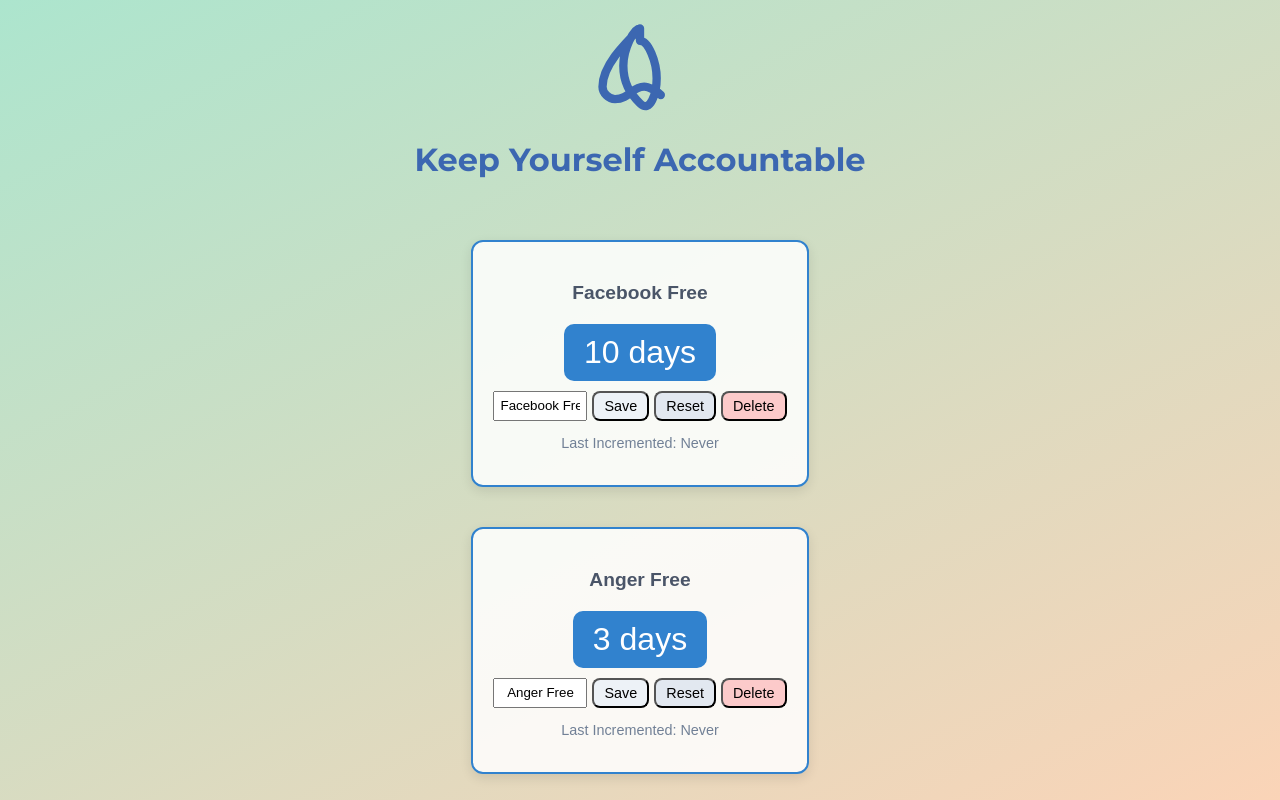
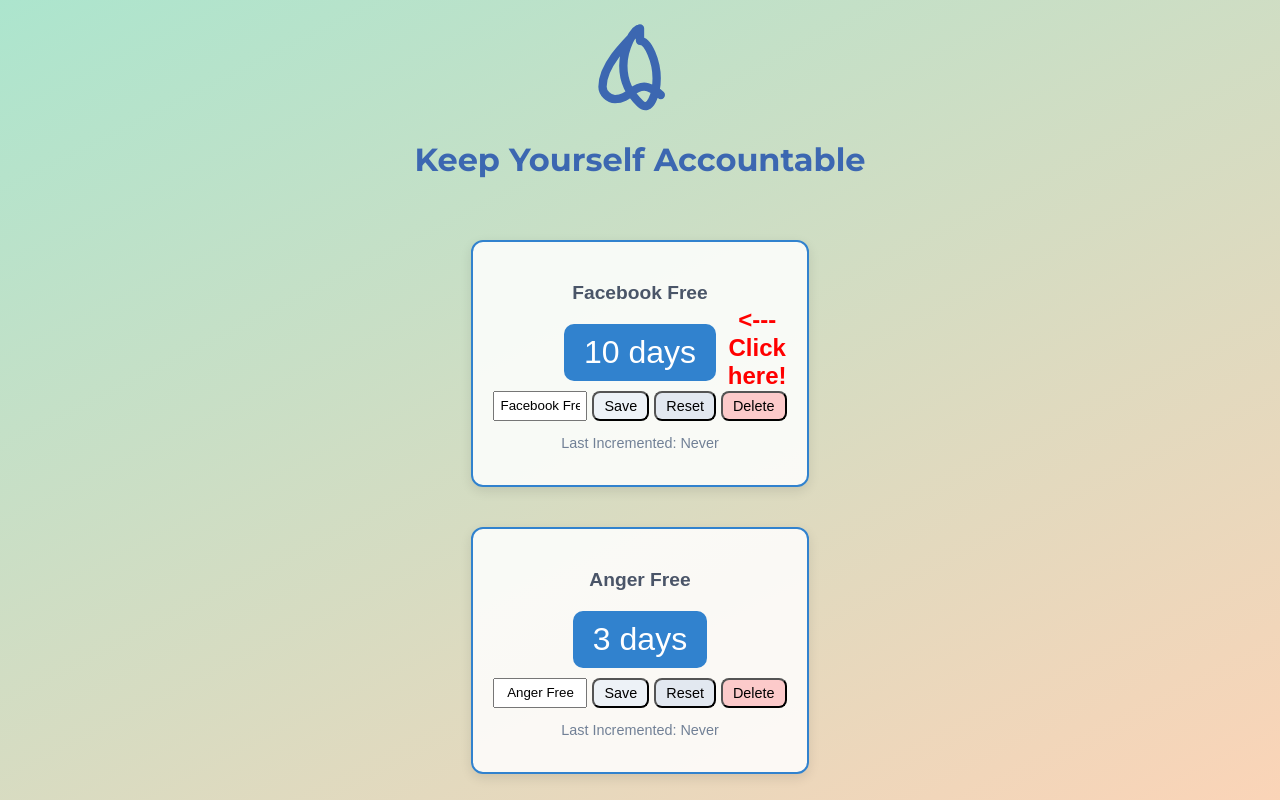
Before and after one commit to sjvdm/quit-x, a SvelteKit app: page / in a window 1280 px wide. Shown: the top 800 px of the page. Built offline with nearby package versions, Linux system fonts and the light colour scheme.

Commit message:
Added tooltip (basic) Added github link

```diff
--- a/package.json
+++ b/package.json
@@ -18,5 +18,8 @@
 		"svelte-check": "^4.0.0",
 		"typescript": "^5.0.0",
 		"vite": "^5.0.3"
+	},
+	"dependencies": {
+		"@svelte-plugins/tooltips": "^3.0.1"
 	}
 }
--- a/src/lib/CounterBox.svelte
+++ b/src/lib/CounterBox.svelte
@@ -7,6 +7,8 @@
   export let resetCounter;
   export let deleteCounter;
   export let saveCounterName;
+  // [ADDED] Tooltip state passed from parent
+  export let showTooltip = false;
 </script>
 
 <div class="counter-group">
@@ -17,9 +19,18 @@
   <h3 class="counter-title">{counter.name}</h3>
 
   <!-- Counter Button -->
-  <button class="counter-button" on:click={() => incrementCounter(index)}>
-    {counter.count} days
-  </button>
+  <!-- [MODIFIED] Added tooltip container -->
+  <div class="tooltip-container" style="position: relative;">
+    <button class="counter-button" on:click={() => incrementCounter(index)}>
+      {counter.count} days
+    </button>
+    <!-- [ADDED] Tooltip display -->
+    {#if showTooltip}
+      <div class="tooltip" style="position: absolute; top: -10%; left: 90%; transform: translateX(-50%); color: red;">
+         &lt--- Click here!
+      </div>
+    {/if}
+  </div>
 
   <!-- Counter name input and controls -->
   <div class="controls">
@@ -101,4 +112,10 @@
     font-size: 0.9em;
     color: #718096;
   }
+
+  /* [ADDED] Tooltip styling */
+  .tooltip {
+    font-size: 1.5em;
+    font-weight: bold;
+  }
 </style>
--- a/src/routes/+page.svelte
+++ b/src/routes/+page.svelte
@@ -9,13 +9,25 @@
     { count: 20, name: "Act of kindness", lastIncrement: "Never" },
   ];
 
+  // [ADDED] Track if the tooltip should display
+  let showTooltip = false;
+
   // Load the counters array from localStorage on mount
   onMount(() => {
     const savedCounters = localStorage.getItem("counters");
     if (savedCounters) {
       counters = JSON.parse(savedCounters);
     }
+    // [ADDED] Check if the tooltip has been seen before
+    const tooltipSeen = localStorage.getItem("tooltipSeen");
+    showTooltip = !tooltipSeen; // Show tooltip if it's not seen before
   });
+
+  // [ADDED] Mark tooltip as seen
+  function markTooltipSeen() {
+    showTooltip = false;
+    localStorage.setItem("tooltipSeen", "true");
+  }
 
   // Save the updated counters array to localStorage
   function saveCountersToLocalStorage() {
@@ -27,6 +39,11 @@
     counters[index].count++;
     counters[index].lastIncrement = new Date().toLocaleString();
     saveCountersToLocalStorage();
+    // [ADDED] Mark tooltip as seen after the first interaction
+    if (showTooltip) {
+      markTooltipSeen();
+    }
+
   }
 
   // Reset a specific counter and save to localStorage
@@ -182,6 +199,7 @@
       resetCounter={resetCounter}
       deleteCounter={deleteCounter}
       saveCounterName={saveCounterName}
+      showTooltip={showTooltip && index === 0}
     />
   {/each}
 
@@ -214,7 +232,7 @@
         {:else if index === 3}
           <p>No information is stored anywhere, except locally on your browser.</p>
         {:else if index === 4}
-          <p>I have tried making the ads as non-intrusive as possible! Income is used to pay for hosting etc.</p>
+          <p>I have tried making the ads as non-intrusive as possible! Income is used to pay for hosting etc. The code is available here: <a href="https://github.com/sjvdm/quit-x" target="_blank">Github repo</a></p>
         {/if}
       </div>
     </div>
```
Also changed, not shown: 1 other file (tests, documents, lock files or other folders).
